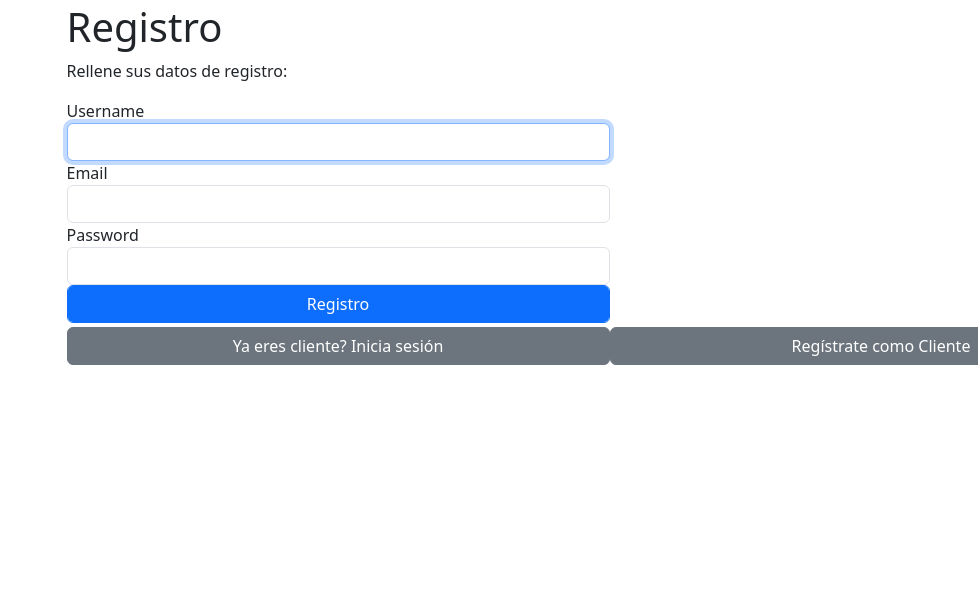
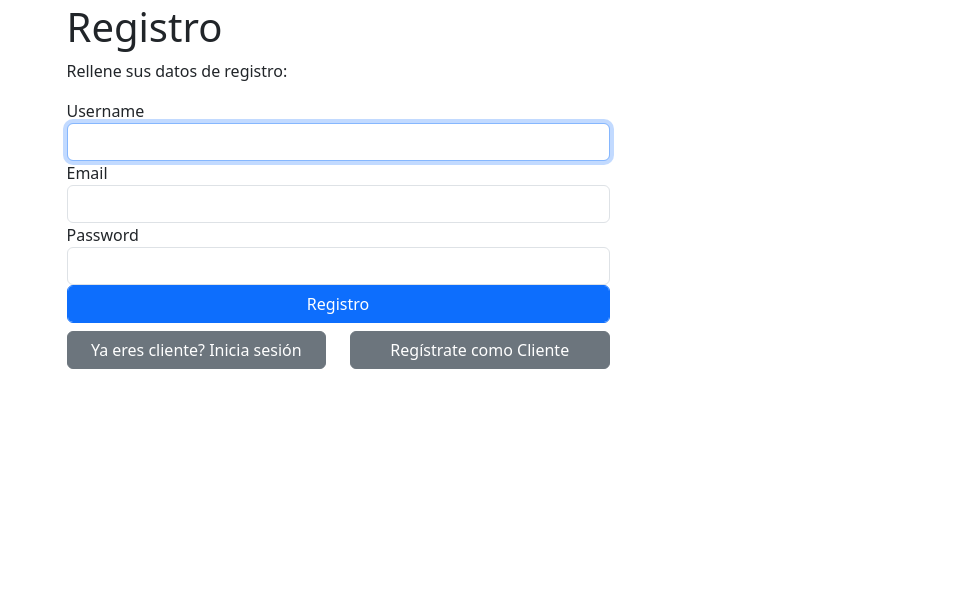
Before and after one commit to EPSZ-DAW2/daw2-2023_02_reservas_restaurantes, a Yii app: template basic/views/site/registro.php in a window 1280 px wide; the page is wider, and only the part inside the window is pictured. Shown: the part 67-676 px from the top of that part, without its empty margins (302-1280 px from the left). Run offline with PHP 8.4 and a stand-in for Yii, Linux system fonts and the light colour scheme; the template is opened without the code that fills it, so the values that code supplies are empty; form fields are guessed from the names that the template uses; some libraries are stand-ins or nearby versions.

Commit message:
arreglo botones

```diff
--- a/basic/views/site/registro.php
+++ b/basic/views/site/registro.php
@@ -62,13 +62,17 @@ $this->params['breadcrumbs'][] = $this->title;
                     </div>
                     <?php $form = ActiveForm::begin(['id' => 'registrogp-form',]); ?>
                     <div class="form-group mt-1">
-                        <div class="d-flex">
-                            <?= Html::a('Ya eres cliente? Inicia sesión', ['/site/login'], ['class' => 'btn btn-secondary col-lg-5']) ?>
-                            <?php if(Yii::$app->session->has('registroc')) { ?>
-                                <?= Html::submitButton('Diriges un restaurante? Regístrate', ['class' => 'btn btn-secondary col-lg-5 ms-auto', 'name' => 'registrogp-button', 'value' => 1]) ?>
-                            <?php } else { ?>
-                                <?= Html::submitButton('Regístrate como Cliente', ['class' => 'btn btn-secondary col-lg-5 ms-auto', 'name' => 'registroc-button', 'value' => 1]) ?>
-                            <?php } ?>
+                        <div class="row">
+                            <div class="col-lg-6">
+                                <?= Html::a('Ya eres cliente? Inicia sesión', ['/site/login'], ['class' => 'btn btn-secondary col-lg-5 mt-md-1']) ?>
+                            </div>
+                            <div class="col-lg-6">
+                                <?php if(Yii::$app->session->has('registroc')) { ?>
+                                    <?= Html::submitButton('Diriges un restaurante? Regístrate', ['class' => 'btn btn-secondary mt-md-1 mt-sm-1 mt-xs-1 ms-auto', 'name' => 'registrogp-button', 'value' => 1]) ?>
+                                <?php } else { ?>
+                                    <?= Html::submitButton('Regístrate como Cliente', ['class' => 'btn btn-secondary mt-md-1 mt-sm-1 mt-xs-1 ms-auto', 'name' => 'registroc-button', 'value' => 1]) ?>
+                                <?php } ?>
+                            </div>
                         </div>
                     </div>
                     <?php ActiveForm::end(); ?>
```
